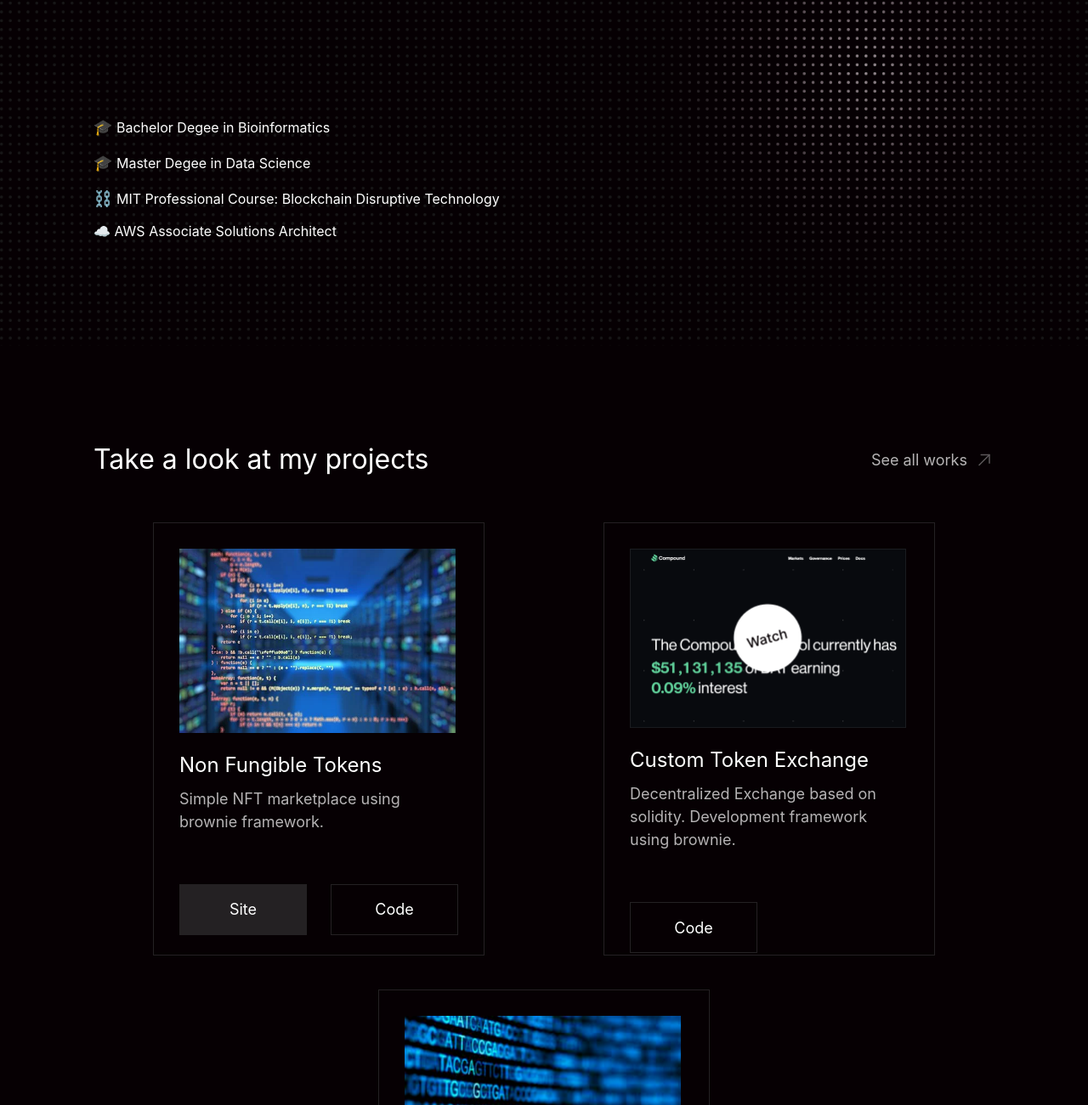
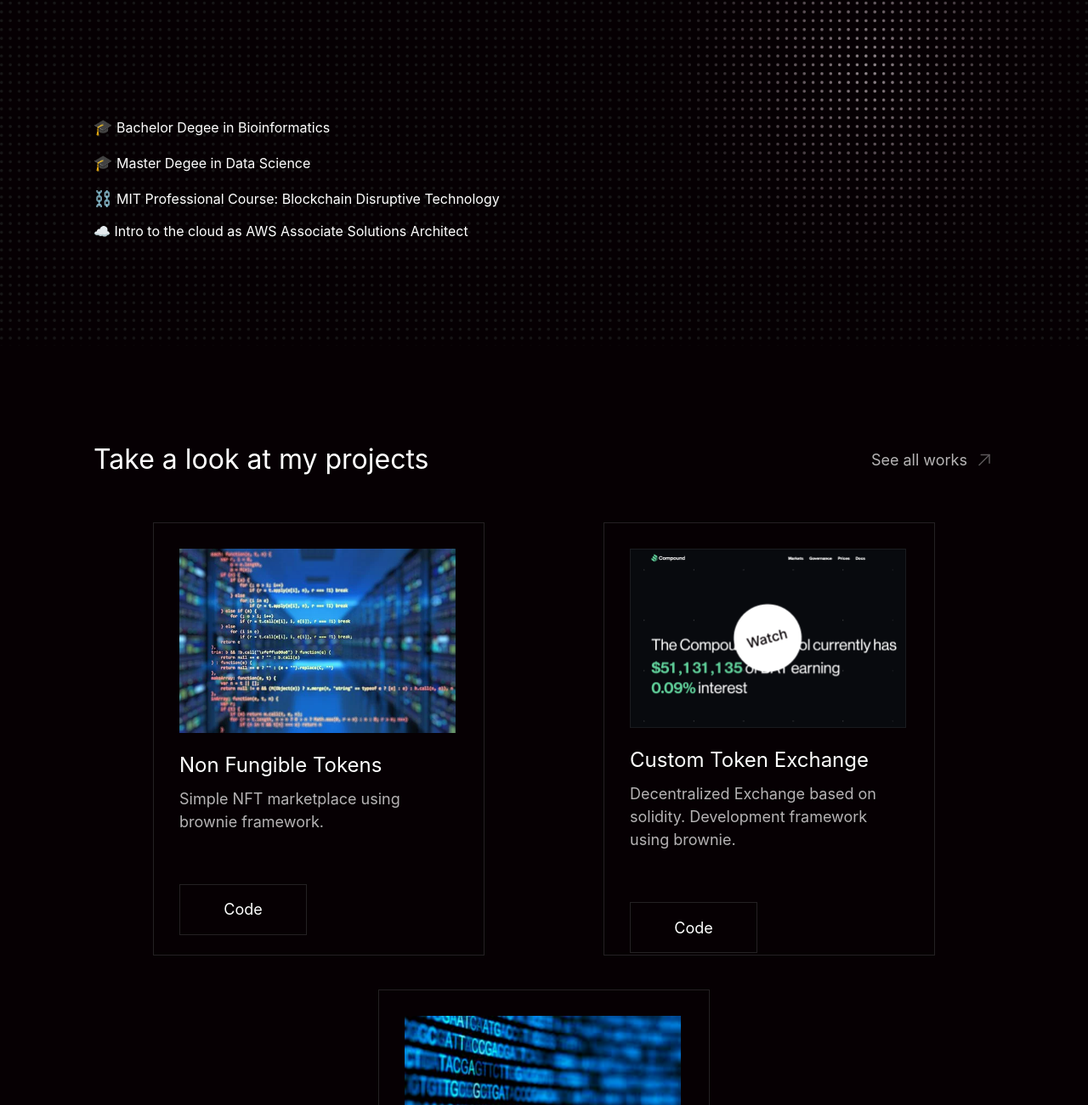
Before and after one commit to LlaneroHiboreo/Portfolio_Site, a plain HTML site: page index.html in a window 1280 px wide. Shown: the part 1364-2665 px from the top of the page at 85% size. Drawn offline with nearby package versions, Linux system fonts and the light colour scheme; a script that the page names is missing.

Commit message:
update html

```diff
--- a/index.html
+++ b/index.html
@@ -76,7 +76,7 @@
                 <li> <a href="https://www.esci.upf.edu/en/bachelors-degree-in-bioinformatics/bachelors-degree-bioinformatics" style="border: none;">🎓</a> Bachelor Degee in Bioinformatics </li>
                 <li> <a href="https://estudis.uoc.edu/ca/masters-universitaris/data-science/presentacio" style="border: none;">🎓</a> Master Degee in Data Science </li>
                 <li> <a href="https://api.accredible.com/v1/frontend/credential_website_embed_image/certificate/58391120" style="border: none;">⛓️</a>  MIT Professional Course: Blockchain Disruptive Technology </li>
-                <li> ☁️ AWS Associate Solutions Architect </li>
+                <li> ☁️ Intro to the cloud as AWS Associate Solutions Architect </li>
                 <!-- <li>🏆 AWS Associate Developer </li> -->
                 <!-- <li>🏆 AWS Associate SysOps Administrator </li> -->
             </ul>
@@ -100,7 +100,6 @@
                     <p class="card-description">Simple NFT marketplace using brownie framework.</p>
 
                     <div class="card-buttons">
-                        <a href="#" class="card-button--site">Site</a>
                         <a href="https://github.com/LlaneroHiboreo/NFT_Marketplace" class="card-button--code" target="_blank">Code</a>
                     </div>
                 </div>
```
